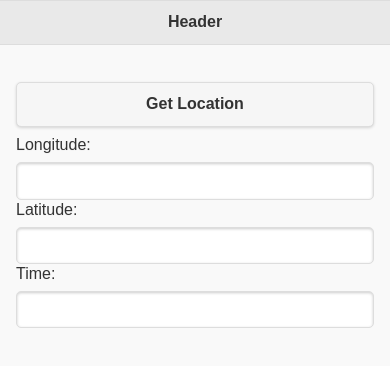
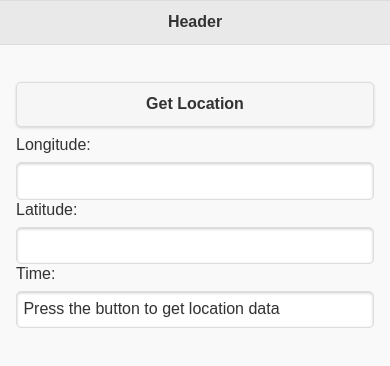
Before and after one commit to Mauj15/wwweek8, a plain HTML site: page index.html in a window 390 px wide. Drawn offline with Linux system fonts and the light colour scheme; some packages are replaced by stand-ins of ours.

Commit message:
slash js
./js

```diff
--- a/index.html
+++ b/index.html
@@ -7,7 +7,7 @@
 <script src="jquerymobile/jquery-1.11.1.min.js" type="text/javascript"></script>
 <script src="jquerymobile/jquery.mobile-1.4.5.min.js" type="text/javascript"></script>
 <script src="phonegap.js"></script>
-<script src="index.js"></script>
+<script src="js/index.js"></script>
 </head>
 
 <body>
```
